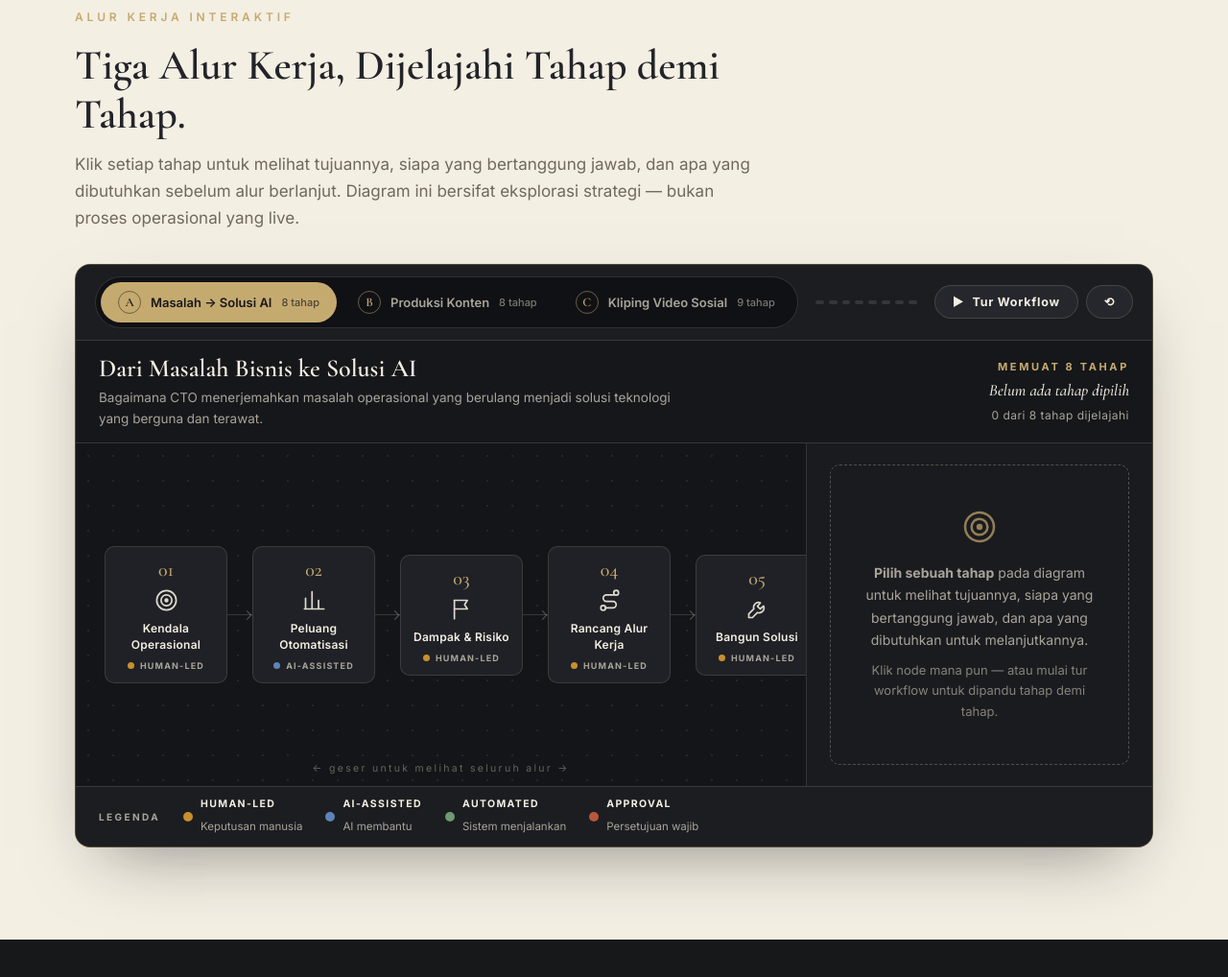
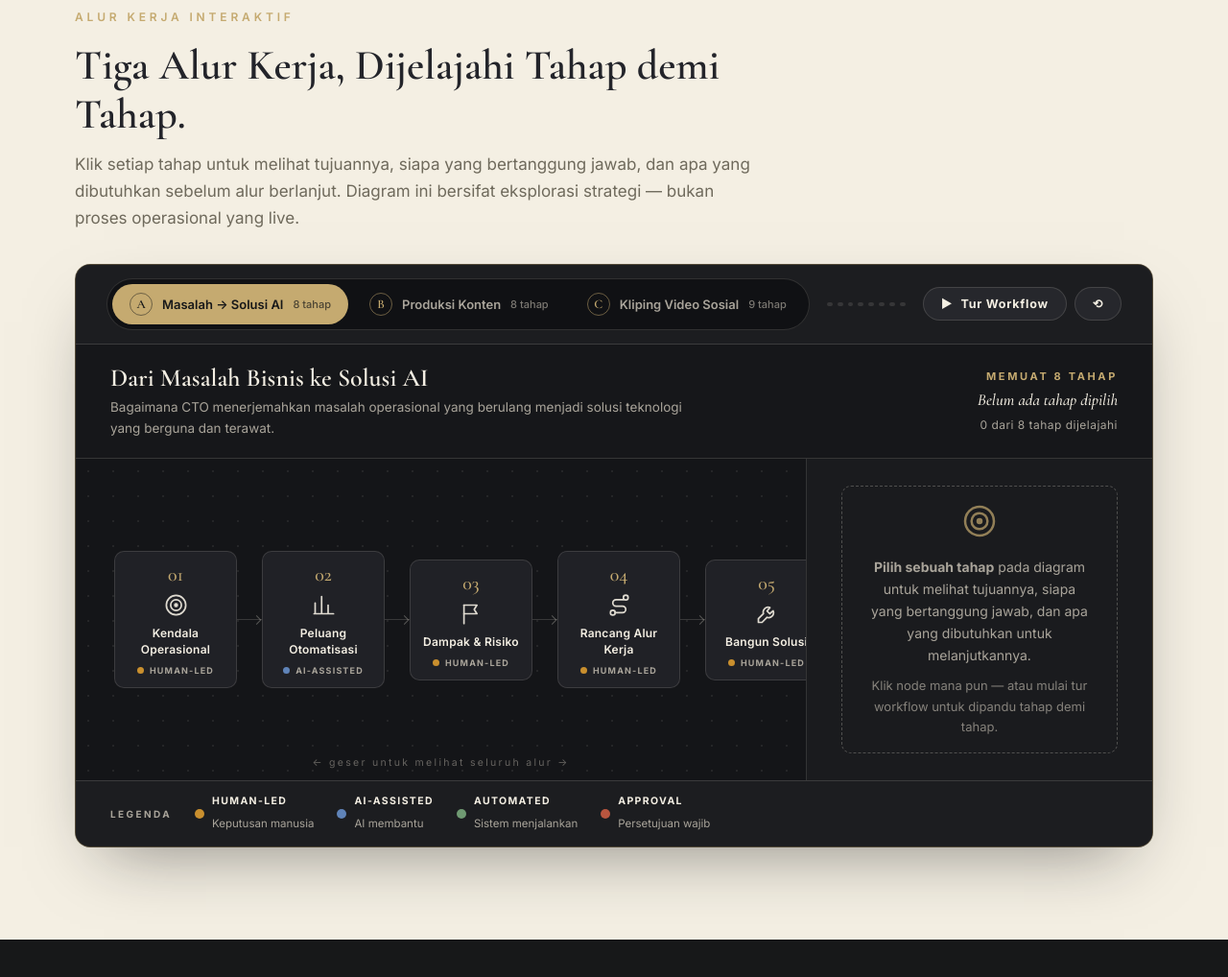
Before and after one commit to mfarisdeni/ai-enhanced-organization, a plain HTML site: page index.html in a window 1280 px wide. Shown: the part 3020-4038 px from the top of the page at 96% size. Drawn offline with nearby package versions, Linux system fonts and the light colour scheme.

Commit message:
Polish: roomier paddings across workflow console (header, subhead, inspector, footer, canvas)

```diff
--- a/assets/css/styles.css
+++ b/assets/css/styles.css
@@ -185,7 +185,7 @@ h1, h2, h3 { font-family: var(--serif); font-weight: 600; line-height: 1.15; mar
 /* console header */
 .wf-chead {
   display: flex; align-items: center; gap: 18px;
-  padding: 12px 20px; background: #1c1d20;
+  padding: 14px 32px; background: #1c1d20;
   border-bottom: 1px solid var(--line-dark); flex: none;
 }
 .wf-tabs {
@@ -232,7 +232,7 @@ h1, h2, h3 { font-family: var(--serif); font-weight: 600; line-height: 1.15; mar
 /* tour bar */
 .wf-tourbar {
   display: flex; align-items: center; gap: 14px; flex: none;
-  padding: 10px 20px; background: rgba(197, 170, 112, 0.09);
+  padding: 10px 32px; background: rgba(197, 170, 112, 0.09);
   border-bottom: 1px solid rgba(197, 170, 112, 0.3);
 }
 .wf-tourbar[hidden] { display: none; }
@@ -252,7 +252,7 @@ h1, h2, h3 { font-family: var(--serif); font-weight: 600; line-height: 1.15; mar
 /* console sub header */
 .wf-csub {
   display: flex; justify-content: space-between; align-items: center; gap: 24px;
-  padding: 14px 24px; border-bottom: 1px solid var(--line-dark); flex: none;
+  padding: 20px 36px; border-bottom: 1px solid var(--line-dark); flex: none;
 }
 .wf-csub h3 { font-size: clamp(20px, 2.2vw, 26px); color: var(--ivory); }
 .wf-head-desc { margin: 4px 0 0; color: var(--muted-dark); font-size: 13.5px; max-width: 72ch; }
@@ -281,7 +281,7 @@ h1, h2, h3 { font-family: var(--serif); font-weight: 600; line-height: 1.15; mar
 /* horizontal canvas */
 .wf-canvas[data-layout="horizontal"] {
   display: flex; align-items: center; gap: 0;
-  overflow-x: auto; overflow-y: hidden; padding: 0 30px;
+  overflow-x: auto; overflow-y: hidden; padding: 0 40px;
   scroll-behavior: smooth; scrollbar-width: thin; scrollbar-color: rgba(197,170,112,.4) transparent;
 }
 .wf-canvas[data-layout="horizontal"] .wf-node { flex: 0 0 128px; scroll-snap-align: center; }
@@ -363,7 +363,7 @@ h1, h2, h3 { font-family: var(--serif); font-weight: 600; line-height: 1.15; mar
 }
 
 /* inspector (detail panel) */
-.wf-detail { background: #1a1b1e; padding: 22px 24px; overflow-y: auto; min-height: 0; scrollbar-width: thin; }
+.wf-detail { background: #1a1b1e; padding: 28px 36px; overflow-y: auto; min-height: 0; scrollbar-width: thin; }
 .wf-detail-empty {
   border: 1px dashed rgba(244, 239, 227, 0.25); border-radius: 10px;
   padding: 40px 26px; text-align: center; color: var(--muted-dark); font-size: 14px; height: 100%;
@@ -418,7 +418,7 @@ h1, h2, h3 { font-family: var(--serif); font-weight: 600; line-height: 1.15; mar
 /* console footer legend */
 .wf-cfoot {
   display: flex; align-items: center; gap: 24px; flex: none;
-  padding: 9px 24px; border-top: 1px solid var(--line-dark); background: #1c1d20;
+  padding: 12px 36px; border-top: 1px solid var(--line-dark); background: #1c1d20;
 }
 .wf-legend-title { font-size: 10px; letter-spacing: 0.24em; font-weight: 700; color: var(--muted-dark); }
 .wf-legend-item { display: flex; gap: 8px; align-items: center; }
```
